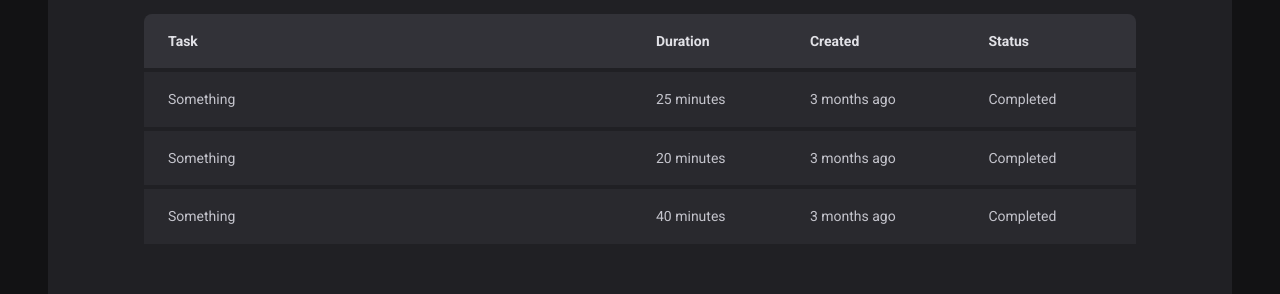
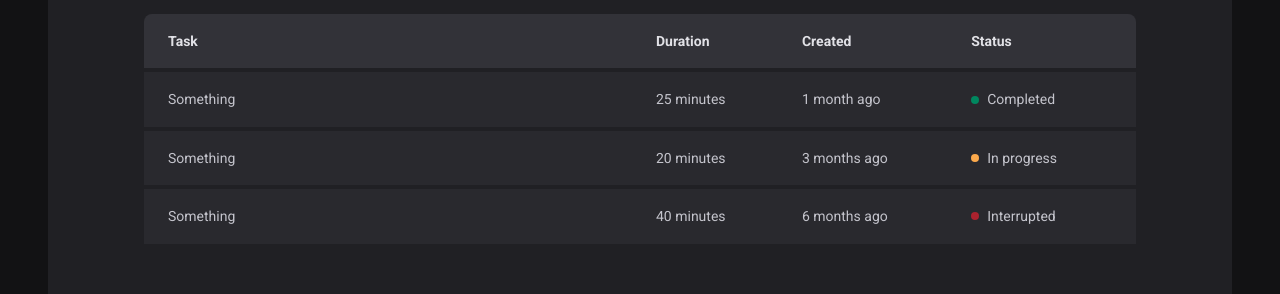
Before and after one commit to GiovanniBot/pomodoro-timer, a React (Vite) app: page /history in a window 1280 px wide. Shown: the part 270-564 px from the top of the page. Built offline with nearby package versions, Linux system fonts and the light colour scheme.

Commit message:
feat: add status component to history page

```diff
--- a/src/pages/History/index.tsx
+++ b/src/pages/History/index.tsx
@@ -1,4 +1,4 @@
-import { HistoryContainer, HistoryList } from './styles'
+import { HistoryContainer, HistoryList, Status } from './styles'
 
 export function History() {
   return (
@@ -19,20 +19,32 @@ export function History() {
             <tr>
               <td>Something</td>
               <td>25 minutes</td>
-              <td>3 months ago</td>
-              <td>Completed</td>
+              <td>1 month ago</td>
+              <td>
+                <Status statusColor='green'>
+                  Completed
+                </Status>
+              </td>
             </tr>
             <tr>
               <td>Something</td>
               <td>20 minutes</td>
               <td>3 months ago</td>
-              <td>Completed</td>
+              <td>
+                <Status statusColor='yellow'>
+                  In progress
+                </Status>
+              </td>
             </tr>
             <tr>
               <td>Something</td>
               <td>40 minutes</td>
-              <td>3 months ago</td>
-              <td>Completed</td>
+              <td>6 months ago</td>
+              <td>
+                <Status statusColor='red'>
+                  Interrupted
+                </Status>
+              </td>
             </tr>
           </tbody>
         </table>
--- a/src/pages/History/styles.ts
+++ b/src/pages/History/styles.ts
@@ -60,3 +60,27 @@ export const HistoryList = styled.div`
     }
   }
 `
+
+const STATUS_COLORS = {
+  yellow: 'yellow-500',
+  green: 'green-500',
+  red: 'red-500',
+} as const
+
+interface StatusProps {
+  statusColor: keyof typeof STATUS_COLORS
+}
+
+export const Status = styled.span<StatusProps>`
+  display: flex;
+  align-items: center;
+  gap: 0.5rem;
+
+  &::before {
+    content: '';
+    width: 0.5rem;
+    height: 0.5rem;
+    border-radius: 50%;
+    background: ${(props) => props.theme[STATUS_COLORS[props.statusColor]]};
+  }
+`
--- a/src/styles/themes/default.ts
+++ b/src/styles/themes/default.ts
@@ -17,5 +17,7 @@ export const defaultTheme = {
   'red-500': '#AB222E',
   'red-700': '#7A1921',
 
+  'green-500': '#00875F',
+
   'yellow-500': '#FBA94C',
 }
```
